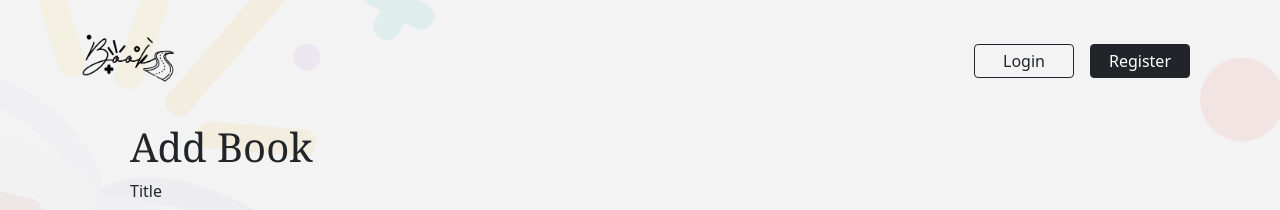
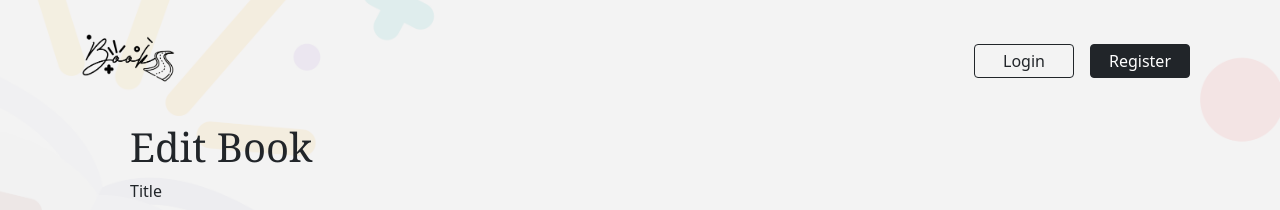
Before and after one commit to legenhand/waysbook, a React (Create React App) app in the folder client/: page /edit-book/1 in a window 1280 px wide. Shown: the top 210 px of the page. Built offline with nearby package versions, Linux system fonts and the light colour scheme; no server answers.

Commit message:
fix some bug

```diff
--- a/client/src/components/book/EditBookForm.js
+++ b/client/src/components/book/EditBookForm.js
@@ -56,7 +56,6 @@ const EditBookForm = ({id}) => {
             let url = URL.createObjectURL(e.target.files[0]);
             setPreview(url);
         }
-        console.log(form);
     };
 
     let navigate = useNavigate();
@@ -101,7 +100,7 @@ const EditBookForm = ({id}) => {
         <Container>
 
             <Form className="mx-5" onSubmit={e => handleSubmit.mutate(e)}>
-                <h1>Add Book</h1>
+                <h1>Edit Book</h1>
                 <Form.Group className="mb-3">
                     <Form.Label>Title</Form.Label>
                     <Form.Control type="text" placeholder="Title" onChange={handleChange} name="title" defaultValue={book?.title}></Form.Control>
--- a/client/src/components/book/addBookForm.js
+++ b/client/src/components/book/addBookForm.js
@@ -33,7 +33,6 @@ const AddBookForm = () => {
             let url = URL.createObjectURL(e.target.files[0]);
             setPreview(url);
         }
-        console.log(form);
     };
 
     let navigate = useNavigate();
```
Also changed, not shown: 1 other file (tests, documents, lock files or other folders).
